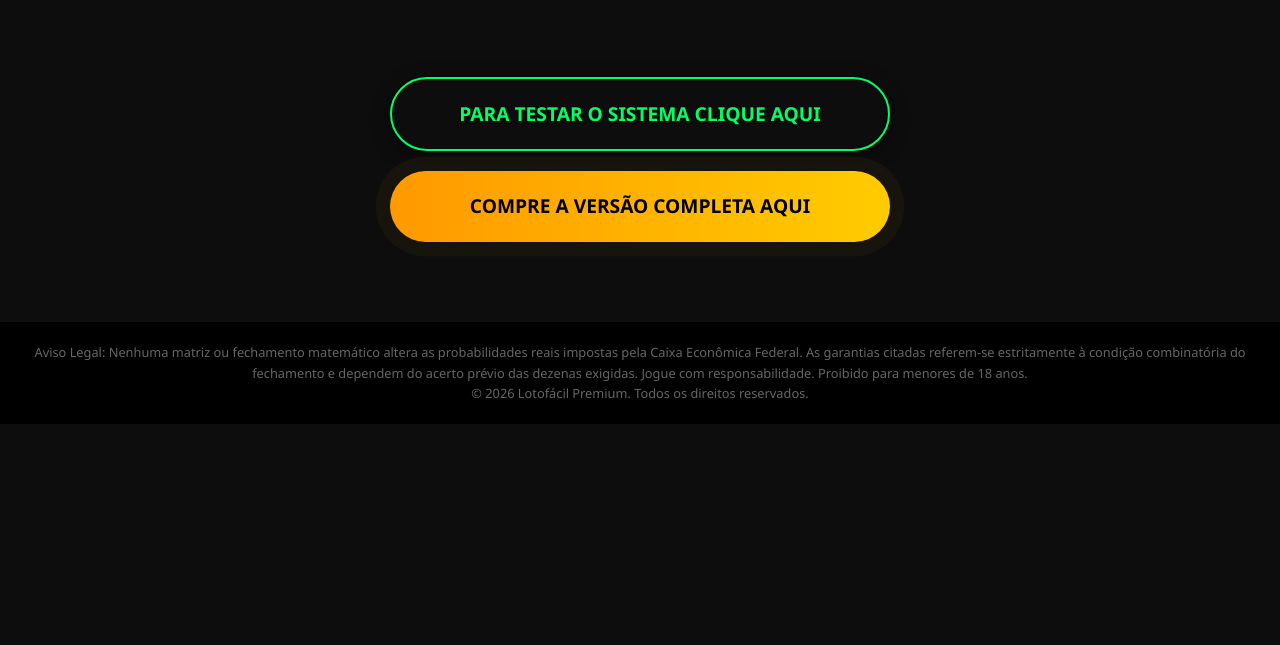
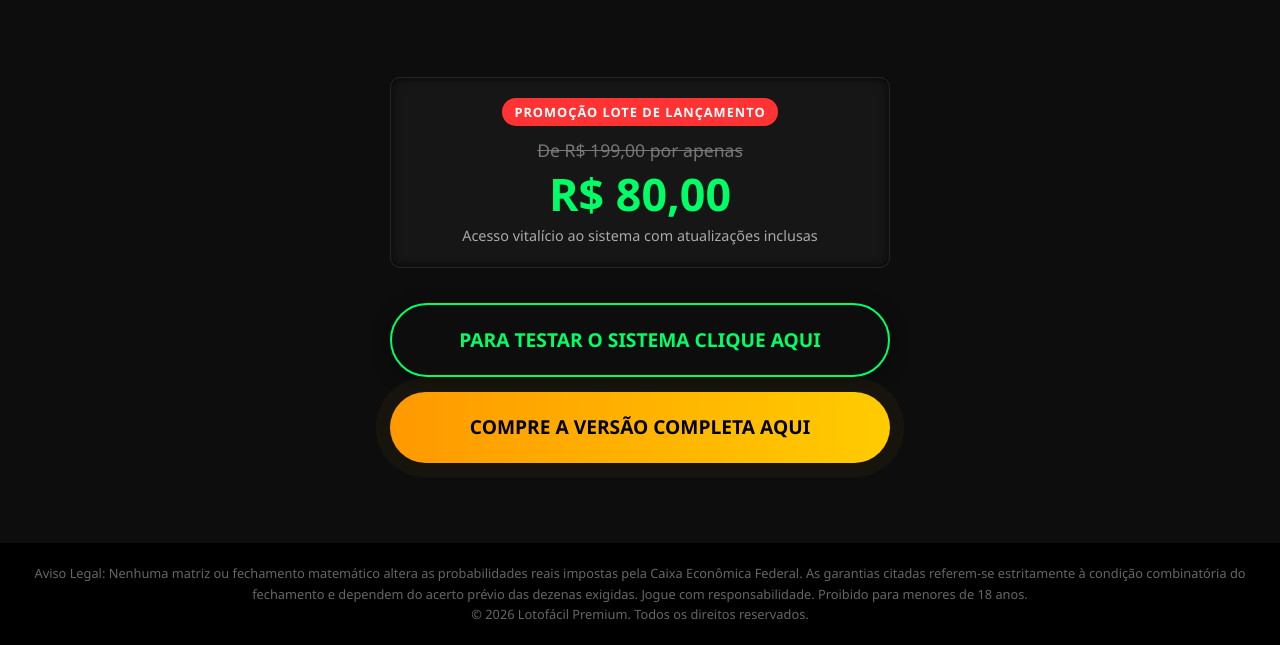
Before and after one commit to Guinho-Ideias/Vendas-Quentes-E-Frias, a plain HTML site: page index.html in a window 1280 px wide. Shown: the part 1011-1656 px from the top of the page. Before the commit the page ends 1435 px from the top, so only its background shows below. Drawn offline with Linux system fonts and the light colour scheme.

Commit message:
Add price container and promotional styles
Added price section with promotional details and styling.

```diff
--- a/index.html
+++ b/index.html
@@ -16,6 +16,10 @@
             background-color: #0d0d0d;
             color: #ffffff;
             line-height: 1.6;
+            /* Evitar seleção de texto */
+            user-select: none;
+            -webkit-user-select: none;
+            -moz-user-select: none;
         }
         img {
             max-width: 100%;
@@ -100,7 +104,6 @@
             scroll-behavior: smooth;
             gap: 15px;
             padding-bottom: 20px;
-            /* Esconde a barra de rolagem */
             -ms-overflow-style: none;
             scrollbar-width: none;
         }
@@ -149,13 +152,53 @@
         .next-btn { right: -20px; }
         .carousel-btn:hover { background: #ffcc00; color: #000; }
 
+        /* Área de Preço e Oferta */
+        .price-container {
+            background-color: #161616;
+            border: 1px solid #262626;
+            border-radius: 10px;
+            padding: 20px;
+            width: 100%;
+            max-width: 500px;
+            margin-bottom: 20px;
+            box-shadow: inset 0 0 10px rgba(0,0,0,0.8);
+        }
+        .price-tag-promo {
+            background-color: #ff3333;
+            color: white;
+            font-size: 0.8rem;
+            font-weight: bold;
+            padding: 4px 12px;
+            border-radius: 50px;
+            display: inline-block;
+            margin-bottom: 10px;
+            text-transform: uppercase;
+            letter-spacing: 1px;
+        }
+        .price-old {
+            font-size: 1.1rem;
+            color: #777777;
+            text-decoration: line-through;
+        }
+        .price-new {
+            font-size: 2.8rem;
+            color: #00ff66;
+            font-weight: 900;
+            line-height: 1.1;
+            margin: 5px 0;
+        }
+        .price-info {
+            font-size: 0.9rem;
+            color: #aaaaaa;
+        }
+
         /* Botões de Ação (CTA) */
         .cta-section {
             padding: 40px 20px 80px 20px;
             text-align: center;
             display: flex;
             flex-direction: column;
-            gap: 20px;
+            gap: 15px;
             align-items: center;
         }
 
@@ -268,6 +311,14 @@
     </section>
 
     <section class="cta-section">
+
+        <div class="price-container">
+            <span class="price-tag-promo">Promoção Lote de Lançamento</span>
+            <div class="price-old">De R$ 199,00 por apenas</div>
+            <div class="price-new">R$ 80,00</div>
+            <div class="price-info">Acesso vitalício ao sistema com atualizações inclusas</div>
+        </div>
+
         <a href="https://guinhodobicho.github.io/Lotofacil-Quentes-e-Frias" target="_blank" class="btn btn-teste">
             Para testar o sistema clique aqui
         </a>
@@ -286,13 +337,20 @@
         const track = document.getElementById('track');
 
         function rolarCarrossel(direction) {
-            // Calcula a largura de um slide + gap
             const slideWidth = track.querySelector('.carousel-slide').clientWidth + 15;
             track.scrollBy({
                 left: slideWidth * direction,
                 behavior: 'smooth'
             });
         }
+
+        // Bloqueio de clique direito e atalhos para proteger a página de vendas também
+        document.addEventListener('contextmenu', event => event.preventDefault());
+        document.onkeydown = function(e) {
+            if (e.key === 'F12' || e.keyCode === 123) return false;
+            if (e.ctrlKey && e.shiftKey && (e.key === 'I' || e.key === 'i' || e.key === 'J' || e.key === 'j')) return false;
+            if (e.ctrlKey && (e.key === 'U' || e.key === 'u')) return false;
+        };
     </script>
 
 </body>
```
